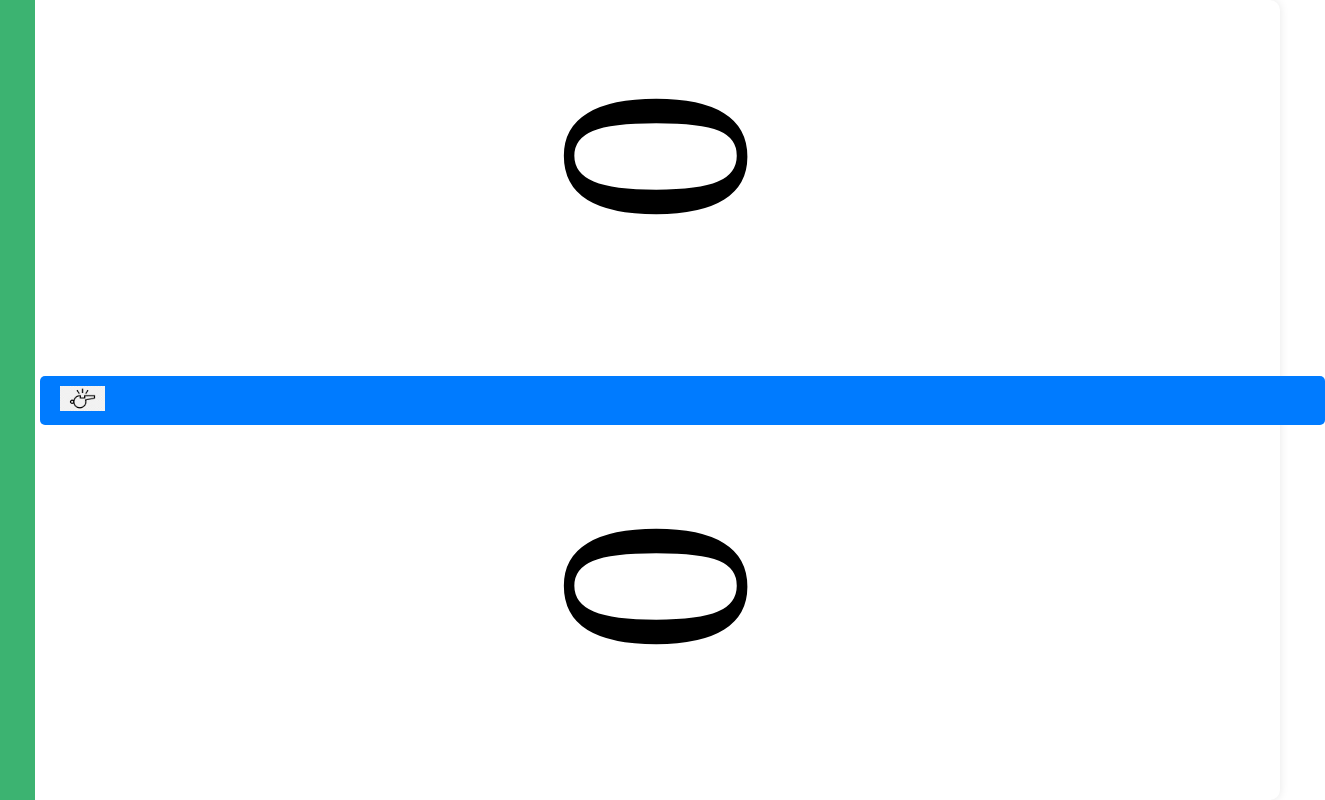
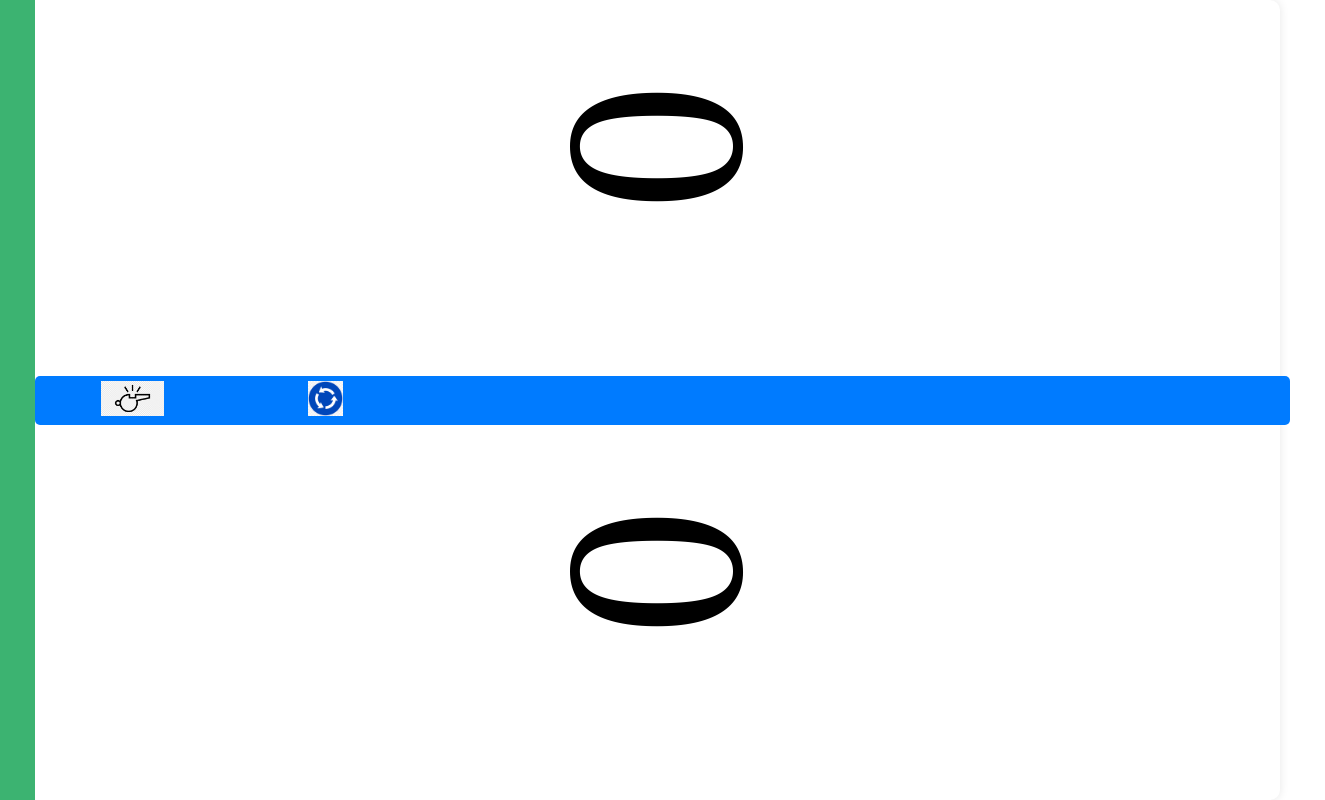
Before and after one commit to eddzuba/scoreBoard, an Angular app: page / in a window 1280 px wide. Shown: the whole page, 1325 px wide, since content can reach past the window. Built offline with nearby package versions, Linux system fonts and the light colour scheme.

Commit message:
разметка в общем виде

```diff
--- a/src/app/scoreboard/scoreboard.component.css
+++ b/src/app/scoreboard/scoreboard.component.css
@@ -18,15 +18,15 @@
 }
 
 .score {
-  font-size: 17em;
+  font-size: 16em;
 /*  margin: 5px 0;*/
   transform: rotate(90deg);
 }
 
 .button {
-  padding: 10px 20px;
+  padding: 5px 5px;
   font-size: 1em;
-  margin: 5px;
+/*  margin: 5px;*/
   border: none;
   border-radius: 5px;
   background-color: #007bff;
@@ -71,3 +71,9 @@
   height: 100%;
   background-color: mediumseagreen;
 }
+ .round {
+   padding-left: 144px;
+ }
+.whistleImg {
+  padding-left: 61px;
+}
--- a/src/app/scoreboard/scoreboard.component.html
+++ b/src/app/scoreboard/scoreboard.component.html
@@ -4,15 +4,16 @@
   <div class="allScore">
       <div class="team" cdkDrag>
 
-        <div id="score1" class="score">{{ score1 }}</div>
+        <div id="score1" class="score">{{ rotateScore ? score1 : score2 }}</div>
 
       </div>
       <div (click)="whistle()" class="button whistle">
-        <img src="whistle.png" height="25" />
+        <img src="whistle.png" height="35px" class="whistleImg"/>
+        <img src="round.png" height="35px" class="round" (click)="roundClick($event)"/>
       </div>
       <div class="team" cdkDrag>
 
-        <div id="score score2" class="score">{{ score2 }}</div>
+        <div id="score score2" class="score">{{ rotateScore ? score2 : score1  }}</div>
 
       </div>
   </div>
--- a/src/app/scoreboard/scoreboard.component.ts
+++ b/src/app/scoreboard/scoreboard.component.ts
@@ -18,6 +18,7 @@ export class ScoreboardComponent  {
   playScore2 = 0; // число которое нужно проиграть вторым
   isControlBall: boolean = false; //Это контрольный мяч
   matchOver:boolean = false; // Матч завершен
+  rotateScore: boolean = false;
 
   private audio: HTMLAudioElement;
   whistlePlay: boolean = false;
@@ -157,4 +158,9 @@ export class ScoreboardComponent  {
     this.audio.play();
 
   }
+
+  roundClick(event: MouseEvent) {
+    event.stopPropagation(); // Останавливаем всплытие события
+    this.rotateScore = !this.rotateScore;
+  }
 }
```
Also changed, not shown: public/round.png (added), 4 other files (tests, documents, lock files or other folders).
